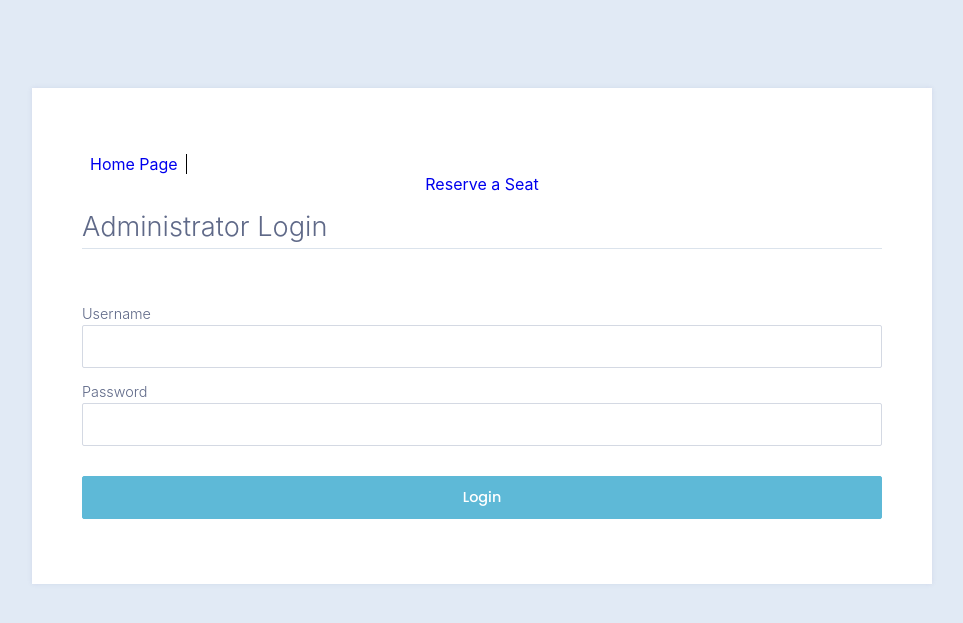
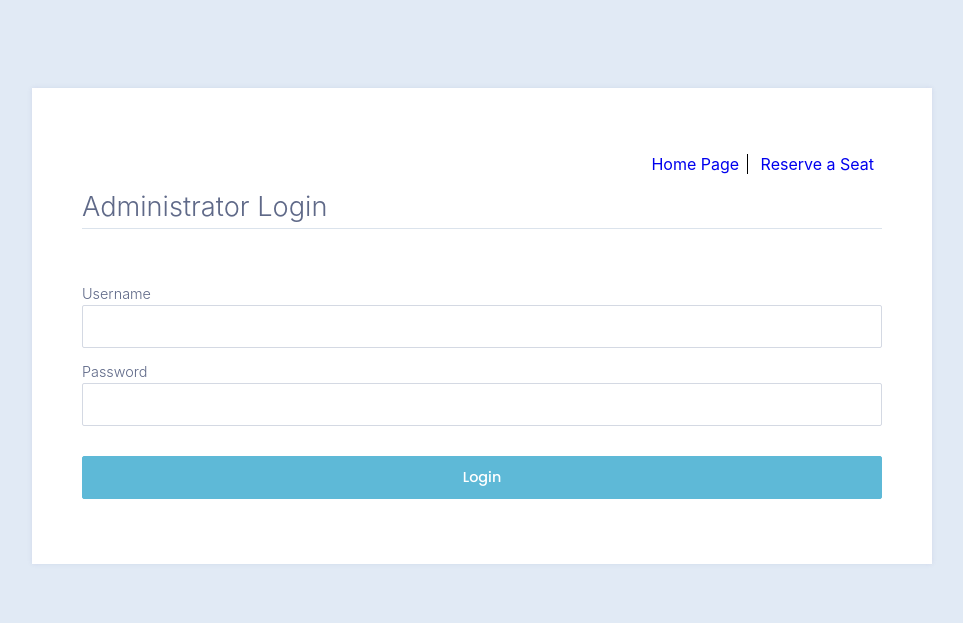
Before and after one commit to clkphw/IT4320_FinalProject, a Flask app: page /admin in a window 1280 px wide. Shown: the top 623 px of the page, without its empty margins (158-1121 px from the left). Run offline with Flask 2, Linux system fonts and the light colour scheme; some libraries are stand-ins or nearby versions.

Commit message:
Add files via upload

```diff
--- a/it-4320-final-proj/flask_wtforms_tutorial/static/css/forms.css
+++ b/it-4320-final-proj/flask_wtforms_tutorial/static/css/forms.css
@@ -22,13 +22,18 @@ form {
   margin: 0 0 40px 0;
 }
 
-<!-- .nav li:not(:last-child) {
+.nav {
+  text-align: right;
+}
+
+.nav li {
   display: inline-block;
-  text-align: right;
-  border-right: 1px solid black;
   padding: 0 0.5rem;
 }
--->
+
+.nav li:not(:last-child) {
+  border-right: 1px solid black;
+}
 
 .formwrapper {
   background: white;
```
Also changed, not shown: it-4320-final-proj/flask_wtforms_tutorial/static/css/style.css (+0 -8 lines).
